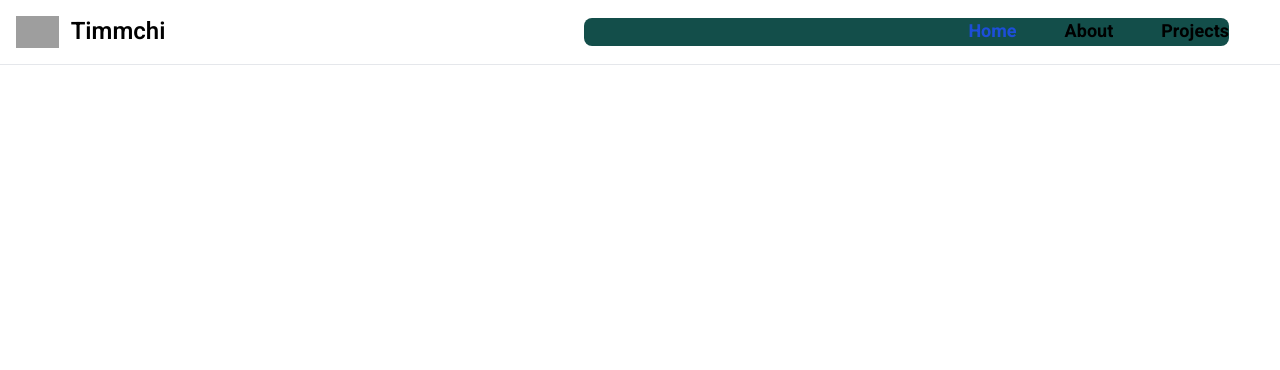
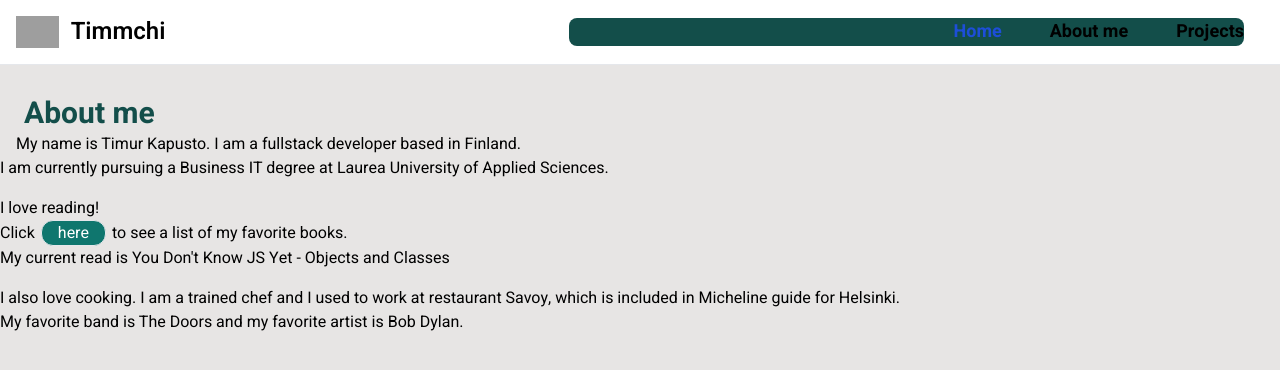
Before and after one commit to timmchi/timmchi.github.io, a React (Vite) app: page /about in a window 1280 px wide. Shown: the top 370 px of the page. Built offline with nearby package versions, Linux system fonts and the light colour scheme; grey boxes are pictures that could not be loaded.

Commit message:
working on about page

```diff
--- /dev/null
+++ b/data/favoriteBooks.js
@@ -0,0 +1,33 @@
+export const books = [
+    {
+        id: 1,
+        author: 'F. M. Dostoyevsky',
+        title: 'The Brothers Karamazov',
+        image: 'https://encrypted-tbn0.gstatic.com/images?q=tbn:ANd9GcQx-j7TRghl9jpykKcP7QHZPz8dl0dk_Um49w&s'
+    },
+    {
+        id: 2,
+        author: 'L. N. Tolstoy',
+        title: 'War and Peace',
+        image: 'https://encrypted-tbn0.gstatic.com/images?q=tbn:ANd9GcQx-j7TRghl9jpykKcP7QHZPz8dl0dk_Um49w&s'
+    },
+    {
+        id: 3,
+        author: 'L. N. Tolstoy',
+        title: 'Resurrection',
+        image: 'https://encrypted-tbn0.gstatic.com/images?q=tbn:ANd9GcQx-j7TRghl9jpykKcP7QHZPz8dl0dk_Um49w&s'
+    },
+    {
+        id: 4,
+        author: 'F. M. Dostoyevsky',
+        title: 'Demons',
+        image: 'https://encrypted-tbn0.gstatic.com/images?q=tbn:ANd9GcQx-j7TRghl9jpykKcP7QHZPz8dl0dk_Um49w&s'
+    },
+    {
+        id: 5,
+        author: 'D. F. Wallace',
+        title: 'Infinite Jest',
+        image: 'https://encrypted-tbn0.gstatic.com/images?q=tbn:ANd9GcQx-j7TRghl9jpykKcP7QHZPz8dl0dk_Um49w&s'
+    },
+
+]
--- a/data/projectData.js
+++ b/data/projectData.js
@@ -8,6 +8,8 @@ export const projects = [
             { url: 'https://pbs.twimg.com/profile_images/1534365794074755073/ClZmdMG8_400x400.jpg', projectName: 'Kinology' }
         ],
         description: 'Movie app',
+        detailedDescription: 'wip',
+        technologiesUsed: [],
         link: 'https://kinology-movie-app.onrender.com',
         github: 'https://github.com/timmchi/kinology-movie-app'
     },
@@ -20,6 +22,8 @@ export const projects = [
             { url: 'https://pbs.twimg.com/profile_images/1534365794074755073/ClZmdMG8_400x400.jpg', projectName: 'Bossanova' }
         ],
         description: 'Radio station and breakfast selection',
+        detailedDescription: 'wip',
+        technologiesUsed: [],
         link: 'https://bossanova-breakfast.onrender.com',
         github: 'https://github.com/timmchi/bossanova-breakfast'
     },
@@ -32,6 +36,8 @@ export const projects = [
             { url: 'https://pbs.twimg.com/profile_images/1534365794074755073/ClZmdMG8_400x400.jpg', projectName: 'Guessr' }
         ],
         description: 'Guess a location based on a google street view',
+        detailedDescription: 'wip',
+        technologiesUsed: [],
         link: 'place guesser link',
         github: 'place guesser repo'
     },
--- a/src/App.jsx
+++ b/src/App.jsx
@@ -1,9 +1,6 @@
-import Hero from './components/Hero'
-import Skills from './components/Skills'
-import Projects from './components/Projects'
-import ContactForm from './components/ContactForm'
 import ProjectPage from './components/ProjectPage'
 import About from './components/About'
+import Projects from './components/Projects'
 import NavBar from './components/Navbar'
 import MainPage from './components/MainPage'
 import { Routes, Route } from 'react-router-dom'
@@ -15,6 +12,7 @@ function App() {
       <Routes>
         <Route path="/projects/:projectId" element={<ProjectPage />} />
         <Route path="/about" element={<About />} />
+        <Route path="/projects" element={<Projects />} />
         <Route path="/" element={<MainPage />} />
       </Routes>
 
--- a/src/components/About.jsx
+++ b/src/components/About.jsx
@@ -1,7 +1,28 @@
+import { useState } from "react"
+import { books } from "../../data/favoriteBooks";
+
 const About = () => {
+    const [isBookListHidden, setIsBookListHidden] = useState(true);
+
     return (
-        <div>
-            <h1>About me</h1>
+        <div className='bg-stone-200 font-heebo h-screen w-screen pt-24'>
+            <h1 className="font-bold text-teal-900 text-3xl pl-6">About me</h1>
+            <p className="pl-4">My name is Timur Kapusto. I am a fullstack developer based in Finland.</p>
+            <p>I am currently pursuing a Business IT degree at Laurea University of Applied Sciences.</p>
+            <div className="py-4">
+                <p>I love reading!</p>
+                Click<button className="border bg-teal-700 hover:bg-teal-900 text-white rounded-xl px-4 mx-1.5" onClick={() => setIsBookListHidden(!isBookListHidden)}>here</button>to see a list of my favorite books.
+                <ul className={`${isBookListHidden ? 'hidden' : 'flex'} gap-4`}>
+                    {books.map(book => <li key={book.id}>{book.title}</li>)}
+                </ul>
+                <p>My current read is You Don't Know JS Yet - Objects and Classes</p>
+            </div>
+            <div>
+                <p>I also love cooking. I am a trained chef and I used to work at restaurant Savoy, which is included in Micheline guide for Helsinki.</p>
+            </div>
+            <div>
+                <p>My favorite band is The Doors and my favorite artist is Bob Dylan.</p>
+            </div>
         </div>
     )
 }
--- a/src/components/Contact.jsx
+++ b/src/components/Contact.jsx
@@ -1,6 +1,6 @@
 import ContactForm from "./ContactForm";
 import Header from "./Header";
-
+import { FaExternalLinkAlt } from "react-icons/fa";
 
 
 const Contact = () => {
@@ -9,11 +9,9 @@ const Contact = () => {
             <Header text="Contact Me" />
             <div className="flex justify-center mb-8 font-bold text-lg text-teal-800 divide-x divide-slate-700 pr-4">
                 <p className="pr-2">timurkapusto@gmail.com</p>
-                <a href="https://t.me/tim_mchi" target="_blank" className="flex gap-1 pl-2">
+                <a href="https://t.me/tim_mchi" target="_blank" className="flex gap-1.5 pl-2">
                 Telegram
-                <svg xmlns="http://www.w3.org/2000/svg" fill="none" viewBox="0 0 24 24" strokeWidth={1.5} stroke="currentColor" className="size-6">
-                    <path strokeLinecap="round" strokeLinejoin="round" d="M13.5 6H5.25A2.25 2.25 0 0 0 3 8.25v10.5A2.25 2.25 0 0 0 5.25 21h10.5A2.25 2.25 0 0 0 18 18.75V10.5m-10.5 6L21 3m0 0h-5.25M21 3v5.25" />
-                </svg>
+                <FaExternalLinkAlt className="text-xl mt-0.5"/>
                 </a>
             </div>
             <ContactForm />
--- a/src/components/Hero.jsx
+++ b/src/components/Hero.jsx
@@ -8,7 +8,7 @@ const Hero = () => {
                         Contact Me
                         <svg className="ml-2 -mr-1 w-5 h-5" fill="currentColor" viewBox="0 0 20 20" xmlns="http://www.w3.org/2000/svg"><path fill-rule="evenodd" d="M10.293 3.293a1 1 0 011.414 0l6 6a1 1 0 010 1.414l-6 6a1 1 0 01-1.414-1.414L14.586 11H3a1 1 0 110-2h11.586l-4.293-4.293a1 1 0 010-1.414z" clip-rule="evenodd"></path></svg>
                     </button>
-                    <button className="inline-flex items-center justify-center px-5 py-3 mr-3 border border-teal-900 font-medium text-center text-teal-900 bg-transparent hover:bg-white rounded-full">Download my CV</button>
+                    <button className="inline-flex items-center justify-center px-5 py-3 mr-3 border border-teal-900 font-medium text-center text-teal-900 bg-transparent hover:bg-white rounded-full">Open my CV</button>
                 </div>
                 <div className="hidden lg:mt-0 lg:col-span-5 lg:flex">
                     <img alt="timmchi avatar" src="https://avatars.githubusercontent.com/u/121810686?v=4" />
--- a/src/components/MainPage.jsx
+++ b/src/components/MainPage.jsx
@@ -1,6 +1,6 @@
 import Hero from "./Hero"
 import Skills from "./Skills"
-import Projects from "./Projects"
+import ProjectsList from "./ProjectsList"
 import Contact from "./Contact"
 
 const MainPage = () => {
@@ -8,7 +8,7 @@ const MainPage = () => {
         <div className="py-10">
             <Hero />
             <Skills />
-            <Projects />
+            <ProjectsList />
             <Contact />
         </div>
     )
--- a/src/components/Navbar.jsx
+++ b/src/components/Navbar.jsx
@@ -25,7 +25,7 @@ const NavBar = () => {
             <div className={`${open ? 'block' : 'hidden'} w-full md:block md:w-auto`} id="navbar-default">
                 <ul className="font-bold text-lg flex flex-col p-4 md:p-0 mt-4 border border-gray-100 rounded-lg bg-teal-900 md:flex-row md:space-x-12 rtl:space-x-reverse md:mt-0 md:border-0 md:ml-96 md:pl-96">
                     <NavLink to="/" title="Home" activePage={activePage} handleActive={() => setActivePage('Home')} />
-                    <NavLink to="/about" title="About" activePage={activePage} handleActive={() => setActivePage('About')} />
+                    <NavLink to="/about" title="About me" activePage={activePage} handleActive={() => setActivePage('About me')} />
                     <NavLink to="/projects" title="Projects" activePage={activePage} handleActive={() => setActivePage('Projects')} />
                 </ul>
             </div>
--- a/src/components/Projects.jsx
+++ b/src/components/Projects.jsx
@@ -1,17 +1,8 @@
-import { projects } from "../../data/projectData"
-import ProjectCard from "./ProjectCard"
-import Header from "./Header"
-
 const Projects = () => {
     return (
-        <>
-            <Header text="Projects" />
-            <ul role="list" className="flex flex-col items-center justify-center">
-                {projects.map((project) => <li key={project.id}>
-                    <ProjectCard project={project} />
-                </li>)}
-            </ul>
-        </>
+        <div>
+            <h1>Projects page</h1>
+        </div>
     )
 }
 
--- /dev/null
+++ b/src/components/ProjectsList.jsx
@@ -0,0 +1,18 @@
+import { projects } from "../../data/projectData"
+import ProjectCard from "./ProjectCard"
+import Header from "./Header"
+
+const ProjectsList = () => {
+    return (
+        <>
+            <Header text="Projects" />
+            <ul role="list" className="flex flex-col items-center justify-center">
+                {projects.map((project) => <li key={project.id}>
+                    <ProjectCard project={project} />
+                </li>)}
+            </ul>
+        </>
+    )
+}
+
+export default ProjectsList
```
